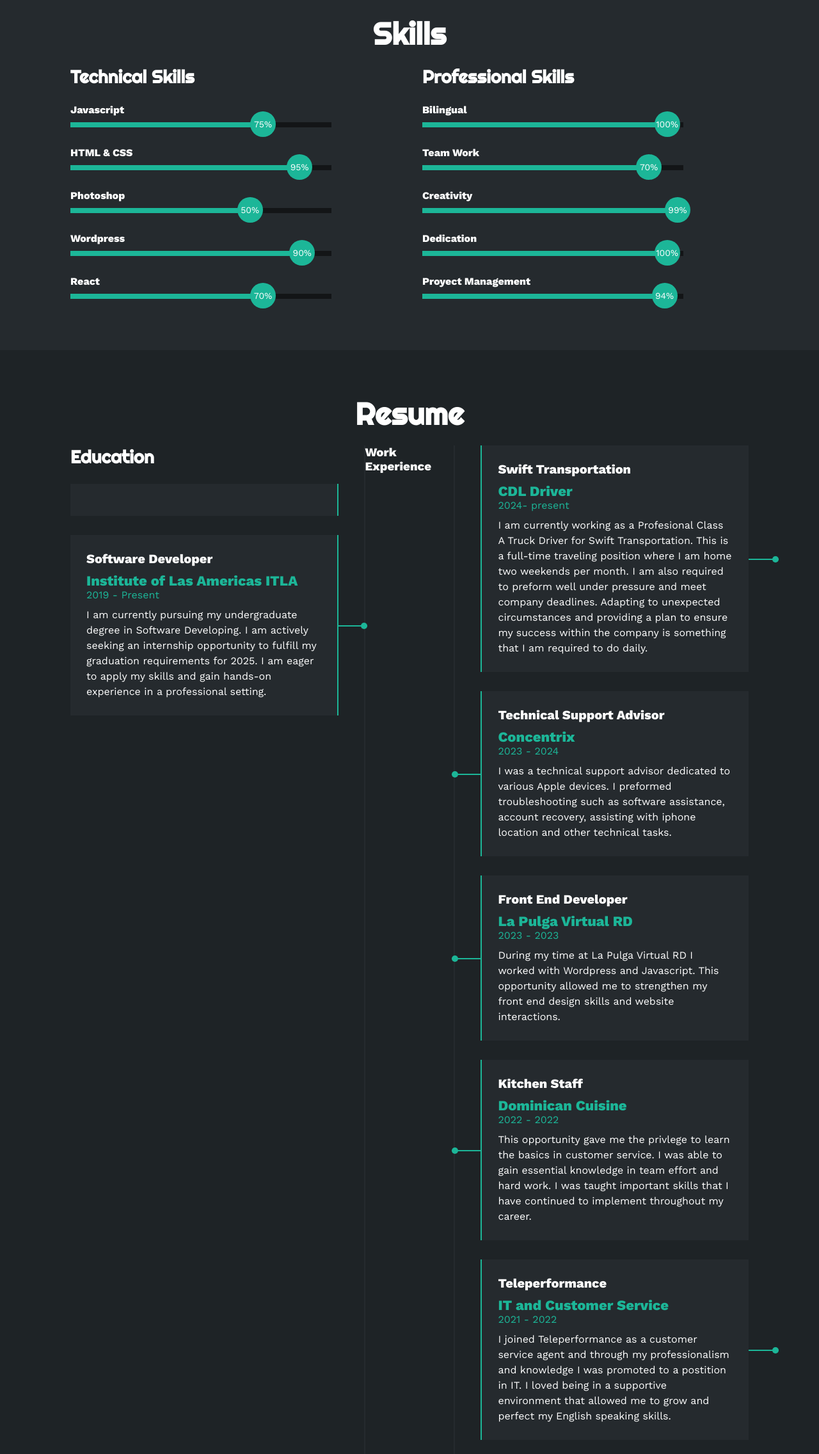
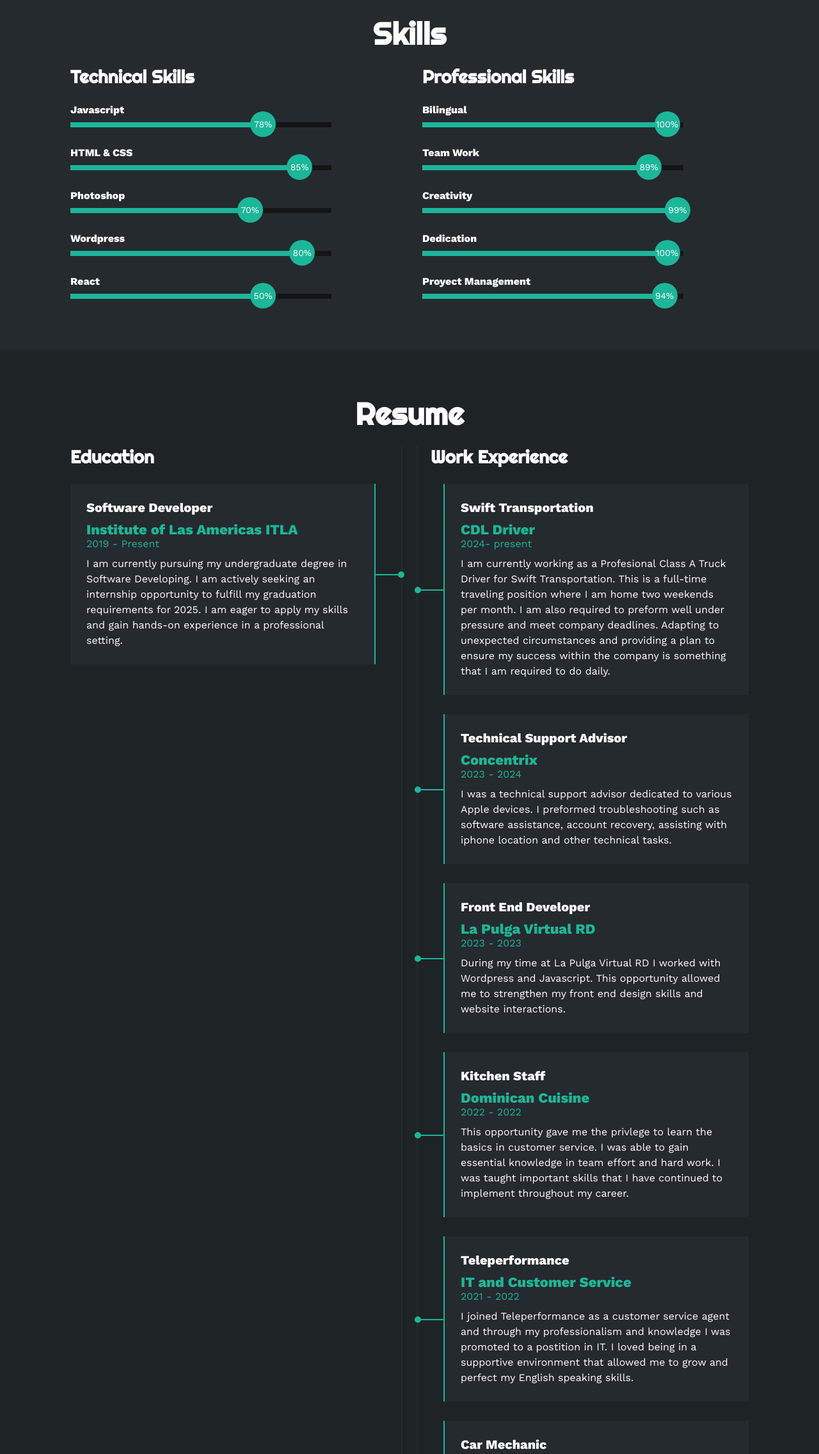
Before and after one commit to teleperformance923/myprojects, a plain HTML site: page index.html in a window 1280 px wide. Shown: the part 1601-3873 px from the top of the page at 64% size. Drawn offline with nearby package versions, Linux system fonts and the light colour scheme.

Commit message:
Updated index.html

```diff
--- a/index.html
+++ b/index.html
@@ -149,7 +149,7 @@
                         <span>Javascript</span>
                         <div class="barra-skill">
                             <div class="progreso">
-                                <span>75%</span>
+                                <span>78%</span>
                             </div>
                         </div>
                     </div>
@@ -157,7 +157,7 @@
                         <span>HTML & CSS</span>
                         <div class="barra-skill">
                             <div class="progreso">
-                                <span>95%</span>
+                                <span>85%</span>
                             </div>
                         </div>
                     </div>
@@ -165,7 +165,7 @@
                         <span>Photoshop</span>
                         <div class="barra-skill">
                             <div class="progreso">
-                                <span>50%</span>
+                                <span>70%</span>
                             </div>
                         </div>
                     </div>
@@ -173,7 +173,7 @@
                         <span>Wordpress</span>
                         <div class="barra-skill">
                             <div class="progreso">
-                                <span>90%</span>
+                                <span>80%</span>
                             </div>
                         </div>
                     </div>
@@ -181,7 +181,7 @@
                         <span>React</span>
                         <div class="barra-skill">
                             <div class="progreso">
-                                <span>70%</span>
+                                <span>50%</span>
                             </div>
                         </div>
                     </div>
@@ -201,7 +201,7 @@
                         <span>Team Work</span>
                         <div class="barra-skill">
                             <div class="progreso">
-                                <span>70%</span>
+                                <span>89%</span>
                             </div>
                         </div>
                     </div>
@@ -242,9 +242,6 @@
                 <div class="col izquierda">
                     <h3>Education</h3>
                     <div class="item izq">
-
-                    </div>
-                    <div class="item izq">
                         <h4>Software Developer</h4>
                         <span class="casa">Institute of Las Americas ITLA</span>
                         <span class="fecha">2019 - Present</span>
@@ -256,16 +253,16 @@
                     </div>
 
                 </div>
-                    <h3>Work Experience</h3>
-                <div class="col derecha">
+                    <div class="col derecha">
+                        <h3>Work Experience</h3>
                         <div class="item der">
                         <h4>Swift Transportation</h4>
                         <span class="casa">CDL Driver</span>
                         <span class="fecha">2024- present</span>
                         <p>I am currently working as a Profesional Class A Truck Driver for Swift Transportation. This is a full-time traveling position where I am home two weekends per month. I am also required to preform well under pressure and meet company deadlines. Adapting to unexpected circumstances and providing a plan to ensure my success within the company is something that I am required to do daily.
                         </p>
-                        <div class="conectori">
-                            <div class="circuloi"></div>
+                        <div class="conectord">
+                            <div class="circulod"></div>
                         </div>
                         </div>
 
@@ -306,8 +303,8 @@
                         <p>I joined Teleperformance as a customer service agent and through my professionalism and knowledge I was promoted to a postition in IT.
                             I loved being in a supportive environment that allowed me to grow and perfect my English speaking skills.
                         </p>
-                        <div class="conectori">
-                            <div class="circuloi"></div>
+                        <div class="conectord">
+                            <div class="circulod"></div>
                         </div>
                     </div>
                      <div class="item der">
@@ -333,6 +330,17 @@
             <h2>PORTFOLIO</h2>
             <div class="galeria">
                 <div class="proyecto">
+                    <img src="img/en-do.PNG" alt="">
+                    <div class="overlay">
+                        <h3>Diseño Creativo</h3>
+                        <p>Fotografía</p>
+                        <a href="https://myenglishexpress.com/">
+                            <button class="btn2">Click me</button>
+                        </a>
+
+                    </div>
+                </div>
+                <div class="proyecto">
                     <img src="img/p1.PNG" alt="">
                     <div class="overlay">
                         <h3>Math-Games</h3>
@@ -340,19 +348,7 @@
                         <a href="https://teleperformance923.github.io/math-games.com/">
                             <button class="btn2">Click me</button>
                           </a>
-
                     </div>
-                         <div class="proyecto">
-                    <img src="img/en-do.PNG" alt="">
-                    <div class="overlay">
-                        <h3>Diseño Creativo</h3>
-                        <p>Fotografía</p>
-                        <a href="https://myenglishexpress.com/">
-                            <button class="btn2">Click me</button>
-                        </a>
-                        s
-                    </div>
-                </div>
                 </div>
                 <div class="proyecto">
                     <img src="img/yellow.PNG" alt="">
```
